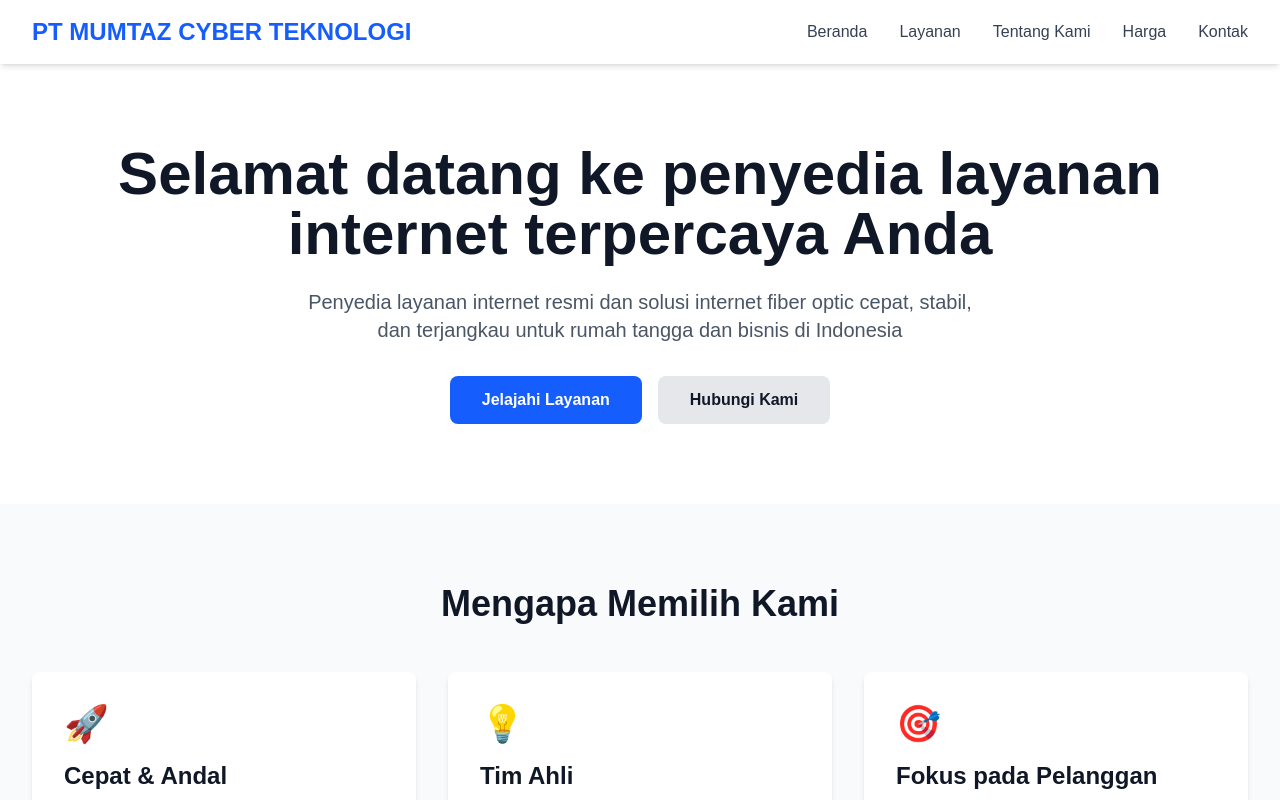
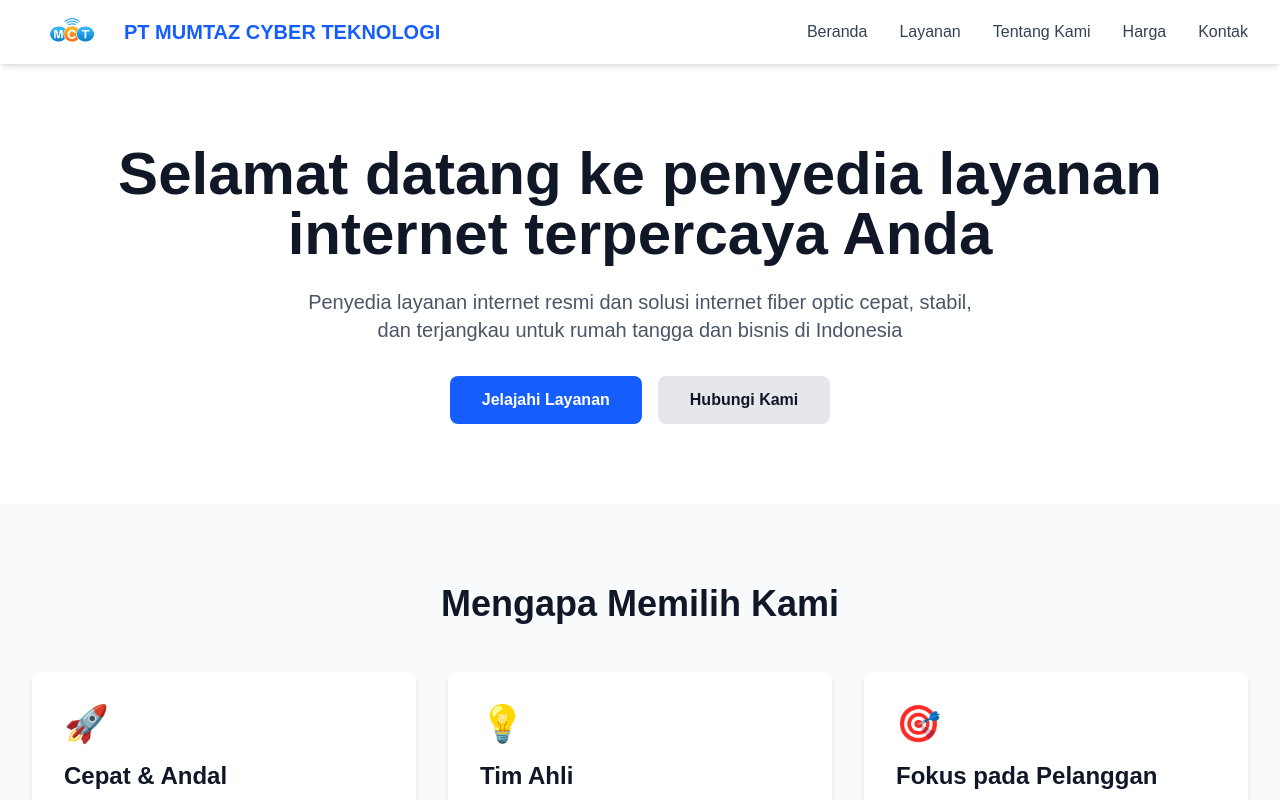
Before and after one commit to czan4819-sys/website-mct, a Next.js app: page / in a window 1280 px wide. Shown: the top 800 px of the page. Built offline with nearby package versions, Linux system fonts and the light colour scheme.

Commit message:
Add files via upload

```diff
--- a/src/components/Header.tsx
+++ b/src/components/Header.tsx
@@ -2,6 +2,7 @@
 
 import Link from 'next/link';
 import { useState } from 'react';
+import Image from 'next/image';
 
 export default function Header() {
   const [isOpen, setIsOpen] = useState(false);
@@ -9,8 +10,20 @@
   return (
     <header className="bg-white dark:bg-black shadow-md sticky top-0 z-50">
       <nav className="max-w-7xl mx-auto px-4 sm:px-6 lg:px-8 h-16 flex items-center justify-between">
-        <Link href="/" className="text-2xl font-bold text-blue-600 dark:text-blue-400">
-          PT MUMTAZ CYBER TEKNOLOGI
+
+        {/* LOGO + NAMA */}
+        <Link href="/" className="flex items-center gap-3">
+          <Image
+            src="/logo.png"
+            alt="Logo PT Mumtaz Cyber Teknologi"
+            width={80}
+            height={80
+            }
+            className="object-contain rounded-full transition-transform hover:scale-110"
+          />
+          <span className="text-lg sm:text-xl font-bold text-blue-600 dark:text-blue-400">
+            PT MUMTAZ CYBER TEKNOLOGI
+          </span>
         </Link>
 
         {/* Desktop Navigation */}
```
Also changed, not shown: public/logo.png (added).
